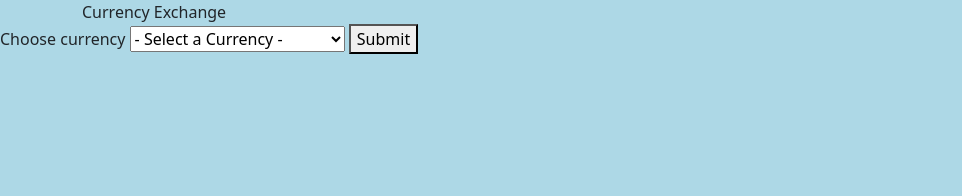
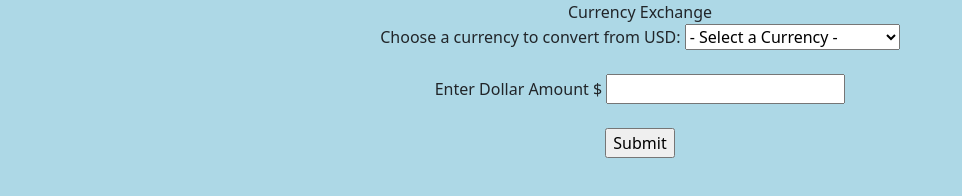
Before and after one commit to NoahJpg/Currency-exchange, a website built with webpack: page src/index.html in a window 1280 px wide. Shown: the whole page, without its empty margins (0-962 px from the left). Built offline with nearby package versions, Linux system fonts and the light colour scheme.

Commit message:
correctly print results of each currency on page after submit

```diff
--- a/src/CurrencyAPI.js
+++ b/src/CurrencyAPI.js
@@ -2,9 +2,7 @@ export default class CurrencyAPI {
   static async getCurrency() {
     try {
       const response = await fetch (`https://v6.exchangerate-api.com/v6/${process.env.API_KEY}/latest/USD`);
-      console.log("response:", JSON.stringify(response, null, 2));
       const jsonifiedResponse = await response.json();
-      console.log("response:", JSON.stringify(jsonifiedResponse, null, 2));
       if (response.result === "error") {
         const errorMessage = `${response.status} ${response.statusText} ${jsonifiedResponse.message}`;
         throw new Error(errorMessage);
--- a/src/UILogic.js
+++ b/src/UILogic.js
@@ -4,12 +4,16 @@ import './css/styles.css';
 import { getCurrencyConverstion } from "./BusinessLogic.js";
 
 /* eslint-disable no-console */
-export function printExchange(response, currencyAmount) {
-  let values = response.conversion_rates.JPY;
-  console.log(values);
-  let results = `The converstion from ${currencyAmount} of USD to JPY is ${values} JPY`;
+export function printExchange(response, currencyType) {
+  let values = response.conversion_rates[currencyType]
+  console.log(values)
+  let results = `$1.00 = ${values} ${currencyType}`;
   document.querySelector('#results').innerText = results;
 }
+
+// export function printExchangedAmount(dollarAmount, printExchange) {
+
+// }
 
 export function printError(error, currencyType) {
   if (error.result !== "success") {
--- a/src/css/styles.css
+++ b/src/css/styles.css
@@ -1,3 +1,8 @@
 body {
+  text-align: center;
   background-color: lightblue;
 }
+
+.container-intro {
+  border: 10px;
+}
--- a/src/index.html
+++ b/src/index.html
@@ -8,8 +8,9 @@
     <span class="container-intro">Currency Exchange</span>
   </div>
   <form>
-    <label for="currency-type">Choose currency</label>
+    <label for="currency-type">Choose a currency to convert from USD:</label>
     <select id="currency-type">
+      <br>
       <option value="select"> - Select a Currency - </option>
       <option value="JPY">¥ JPY: Japanese Yen</option>
       <option value="AUD">A$ AUD: Australian Dollar</option>
@@ -17,7 +18,11 @@
       <option value="ETB">ብር ETB: Ethopian Birr</option>
       <option value="MXN">Mex$ MXN: Mexican Peso</option>
     <select>
-    <button type="submit">Submit</button>
+      <br><br>
+      <label for="currency-amount">Enter Dollar Amount $</label>
+      <input type="number" id="currency-amount" name="currency-amount" min="0" step="0.01">
+      <br><br>
+      <input type="submit" value="Submit">
   </form>
   <p id="results"></p>
 </body>
```
